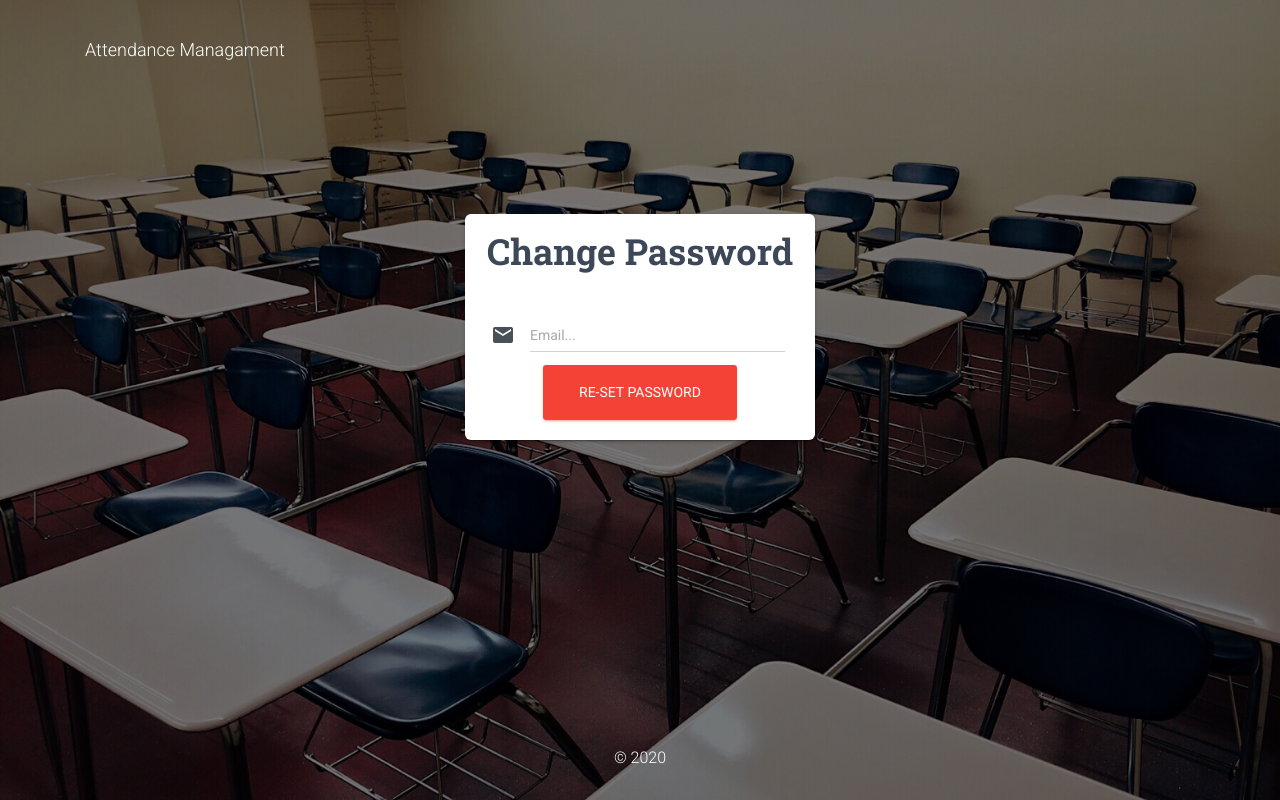
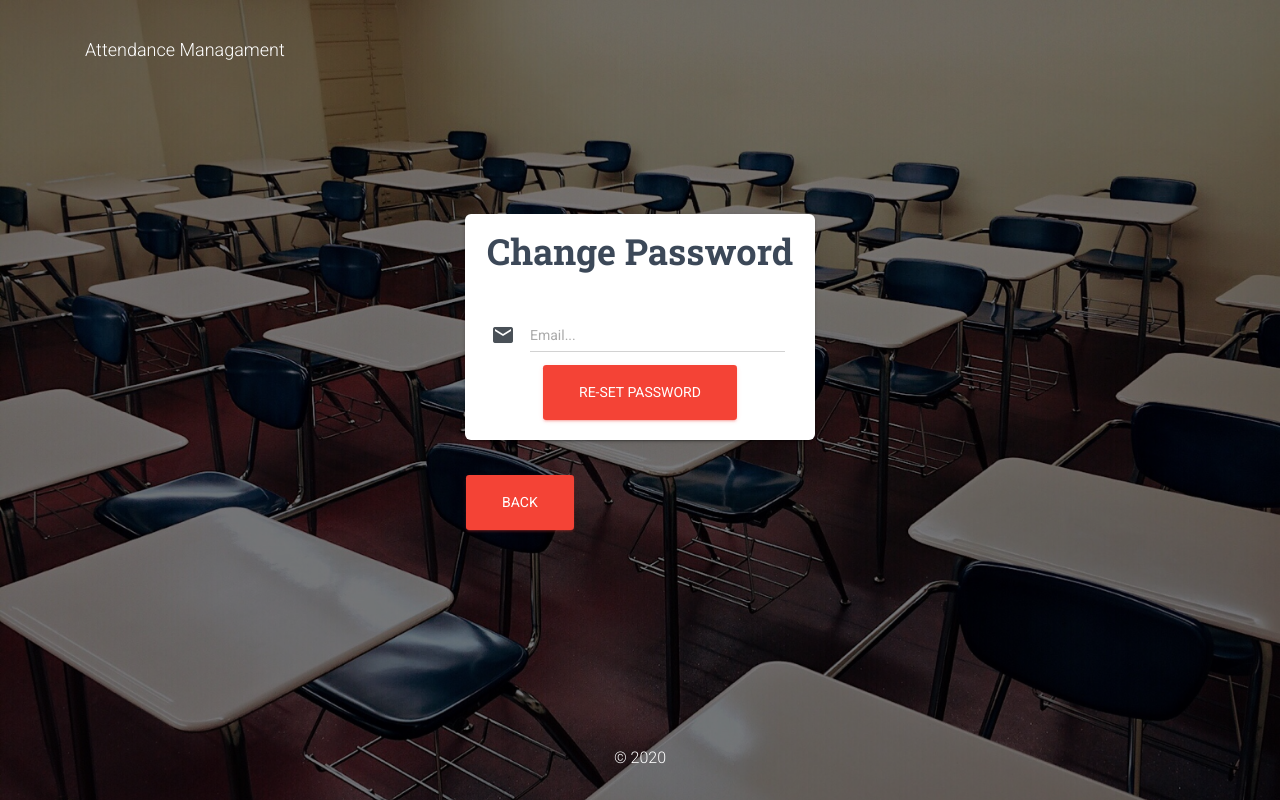
Before and after one commit to HarshKapadia2/attendance_management, a Flask app: page /forgot_password in a window 1280 px wide. Run offline with Flask 2, Linux system fonts and the light colour scheme; some libraries are stand-ins or nearby versions.

Commit message:
Add back button to forgot password page

```diff
--- a/templates/forgot_password_page.html
+++ b/templates/forgot_password_page.html
@@ -58,6 +58,9 @@
               </div>
             </div>
           </form>
+          <form action="/" method="GET">
+            <button type="submit" class="btn btn-danger btn-raised btn-lg">Back</button>
+          </form>
         </div>
       </div>
     </div>
```
